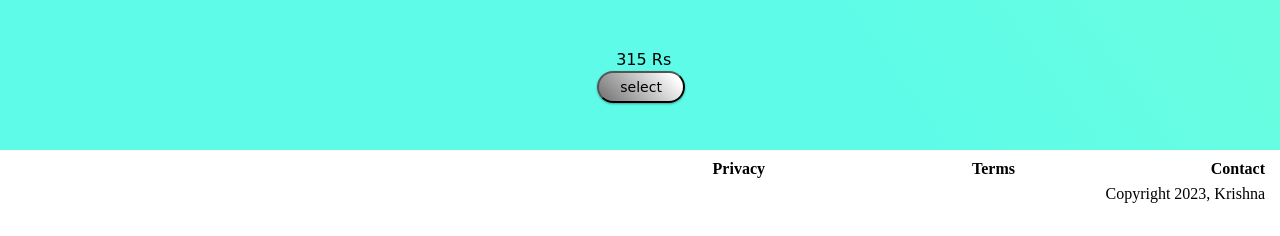
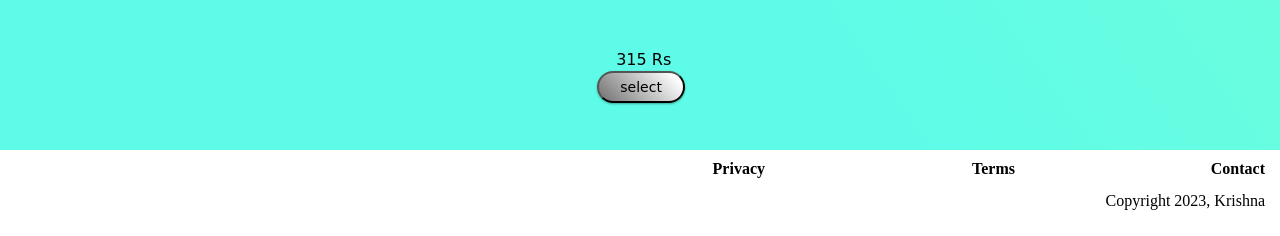
Before and after one commit to kaushlendraU/my_project, a plain HTML site: page index.html in a window 1280 px wide. Shown: the part 3032-3268 px from the top of the page. Before the commit the page ends 3238 px from the top, so only its background shows below. Drawn offline with Linux system fonts and the light colour scheme; a web font is replaced by a local one.

Commit message:
Product Landing Page

```diff
--- a/styles.css
+++ b/styles.css
@@ -277,6 +277,8 @@ h3{
 }
 
 .d{
+    line-height: 2;
+  margin-bottom: 1rem;
   width: 100%;
   text-align: right;
 }
```
